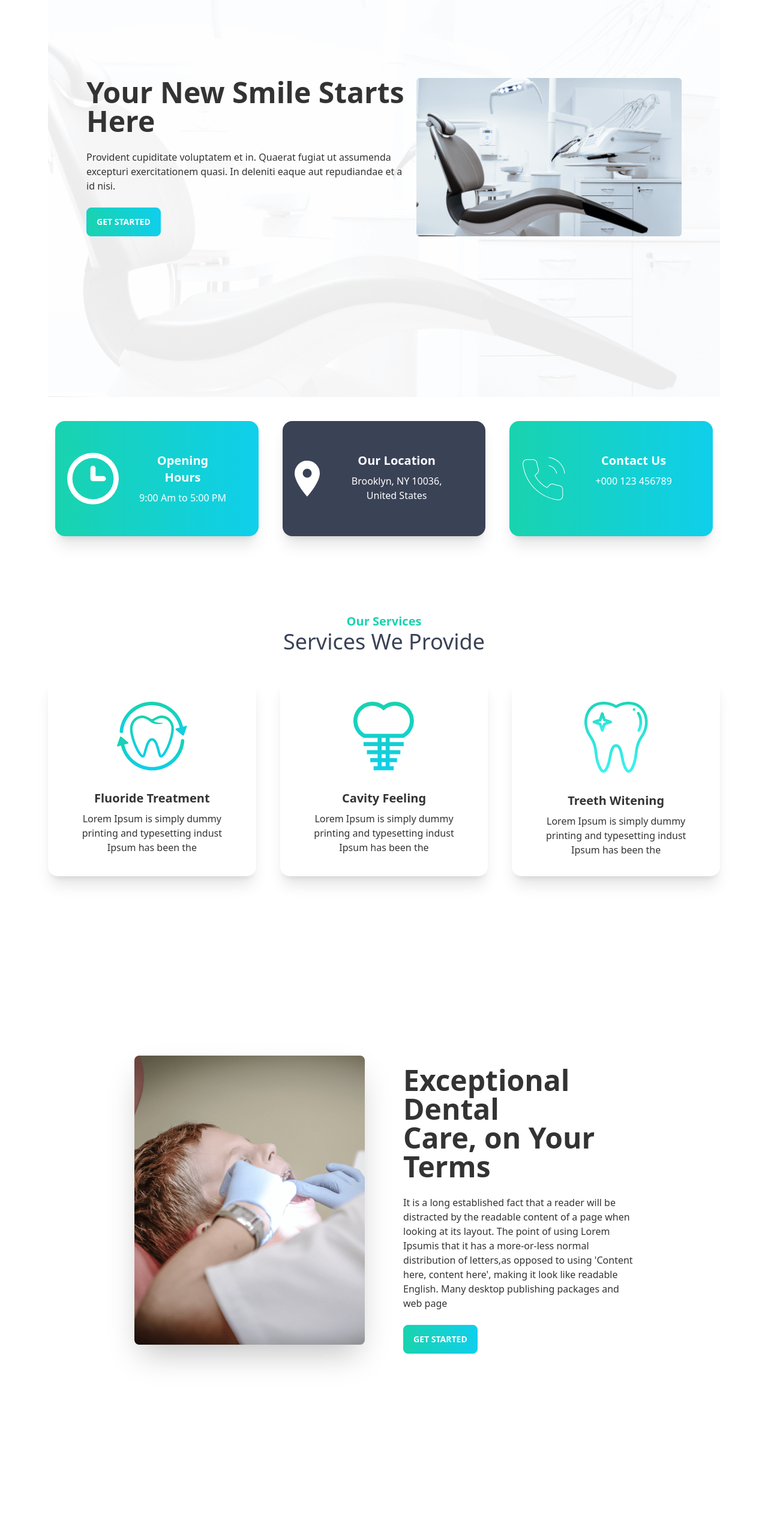
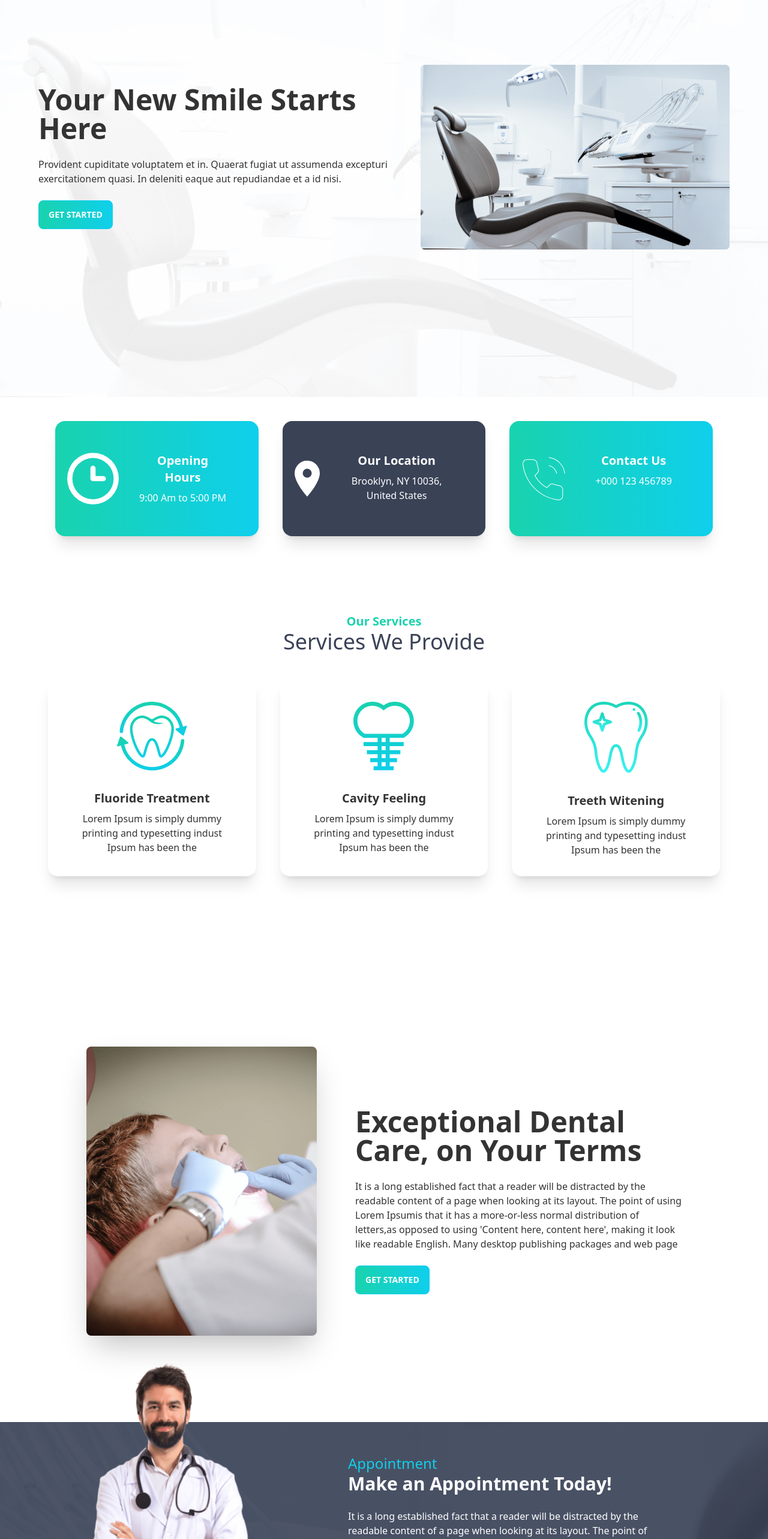
Before and after one commit to rakibahmeddev/doctor-portal, a React (Create React App) app: page / in a window 1280 px wide. Shown: the part 234-2800 px from the top of the page at 60% size. Before the commit the page ends 2635 px from the top, so only its background shows below. Built offline with nearby package versions, Linux system fonts and the light colour scheme.

Commit message:
make appointment section done

```diff
--- a/src/Pages/Home/Banner.js
+++ b/src/Pages/Home/Banner.js
@@ -19,7 +19,7 @@
             a id nisi.
           </p>
           <div>
-            <PrimaryButton></PrimaryButton>
+            <PrimaryButton>GET STARTED</PrimaryButton>
           </div>
         </div>
       </div>
--- a/src/Pages/Home/DentalCare.js
+++ b/src/Pages/Home/DentalCare.js
@@ -22,7 +22,7 @@
             packages and web page
           </p>
           <div>
-            <PrimaryButton></PrimaryButton>
+            <PrimaryButton>Get Started</PrimaryButton>
           </div>
         </div>
       </div>
--- a/src/Pages/Home/Home.js
+++ b/src/Pages/Home/Home.js
@@ -2,15 +2,17 @@
 import Banner from "./Banner";
 import DentalCare from "./DentalCare";
 import Info from "./Info";
+import MakeAppoinment from "./MakeAppoinment";
 import Services from "./Services";
 
 const Home = () => {
   return (
-    <div className="px-20">
+    <div>
       <Banner></Banner>
       <Info></Info>
       <Services></Services>
       <DentalCare></DentalCare>
+      <MakeAppoinment></MakeAppoinment>
     </div>
   );
 };
--- a/src/Pages/Home/Info.js
+++ b/src/Pages/Home/Info.js
@@ -6,7 +6,7 @@
 
 const Info = () => {
   return (
-    <div className="grid grid-cols-1 md:grid-cols-2 lg:grid-cols-3 gap-4 my-10">
+    <div className="grid grid-cols-1 md:grid-cols-2 lg:grid-cols-3 gap-4 my-10 px-20">
       <InfoCard
         bgClass="bg-gradient-to-r from-secondary to-primary"
         img={clock}
--- /dev/null
+++ b/src/Pages/Home/MakeAppoinment.js
@@ -0,0 +1,34 @@
+import React from "react";
+import doctor from "../../assets/images/doctor.png";
+import appointment from "../../assets/images/appointment.png";
+import PrimaryButton from "../Shared/PrimaryButton";
+
+const MakeAppoinment = () => {
+  return (
+    <section
+      style={{ background: `url(${appointment})` }}
+      className="flex justify-center items-center text-white mb-20"
+    >
+      <div className="flex-1 hidden lg:block">
+        <img className="mt-[-150px]" src={doctor} alt="" />
+      </div>
+      <div className="flex-1 sm:p-10 md:pr-20 lg:pr-40">
+        <h3 className="text-2xl text-primary ">Appointment</h3>
+        <h2 className="text-3xl font-bold">Make an Appointment Today!</h2>
+        <p className="py-6">
+          It is a long established fact that a reader will be distracted by the
+          readable content of a page when looking at its layout. The point of
+          using Lorem Ipsumis that it has a more-or-less normal distribution of
+          letters,as opposed to using 'Content here, content here', making it
+          look like readable English. Many desktop publishing packages and web
+          page
+        </p>
+        <div>
+          <PrimaryButton>get started</PrimaryButton>
+        </div>
+      </div>
+    </section>
+  );
+};
+
+export default MakeAppoinment;
--- a/src/Pages/Home/Services.js
+++ b/src/Pages/Home/Services.js
@@ -29,7 +29,7 @@
     },
   ];
   return (
-    <div className="mt-32 mb-5 pb-20">
+    <div className="mt-32 mb-5 pb-20 px-20">
       <div className="text-center">
         <h3 className="text-xl font-bold text-secondary">Our Services</h3>
         <h2 className="text-4xl font-medium text-accent">
--- a/src/Pages/Shared/PrimaryButton.js
+++ b/src/Pages/Shared/PrimaryButton.js
@@ -1,9 +1,9 @@
 import React from "react";
 
-const PrimaryButton = () => {
+const PrimaryButton = ({ children }) => {
   return (
     <button class="btn btn-primary uppercase text-white font-bold bg-gradient-to-r from-secondary to-primary">
-      Get Started
+      {children}
     </button>
   );
 };
```
